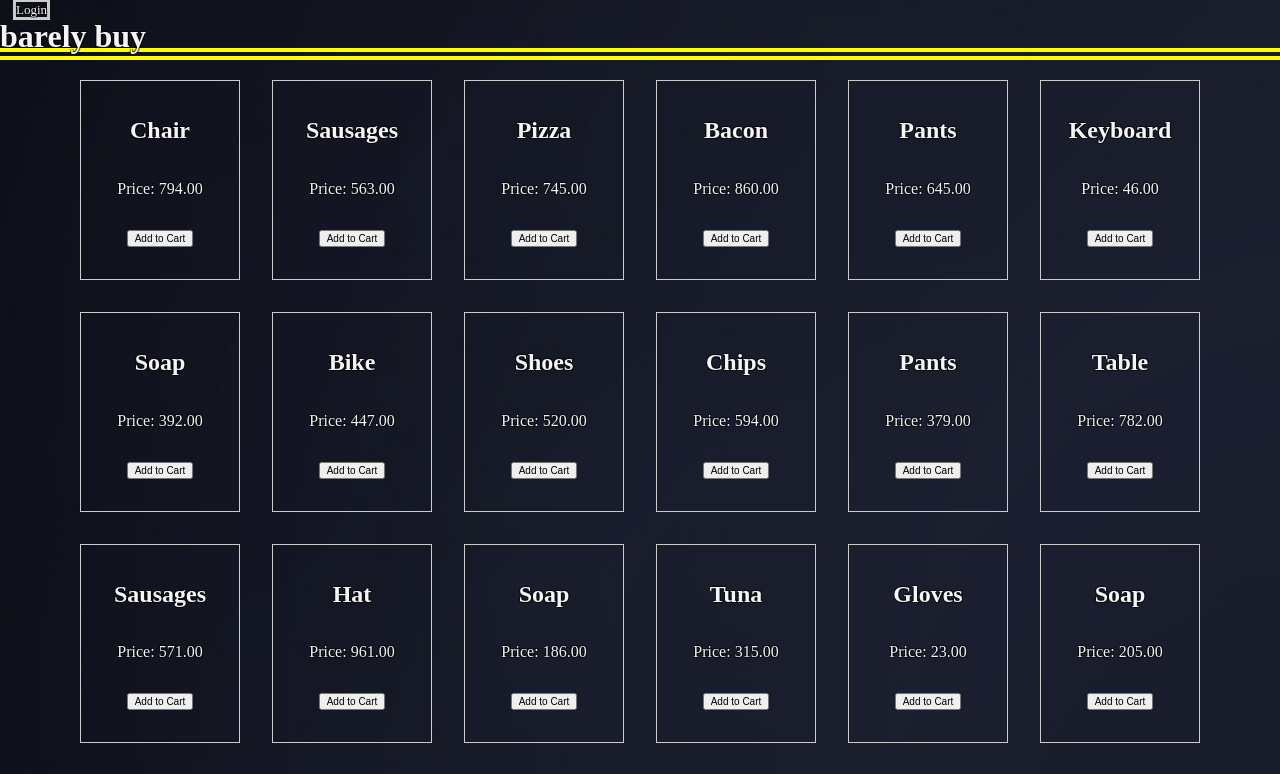
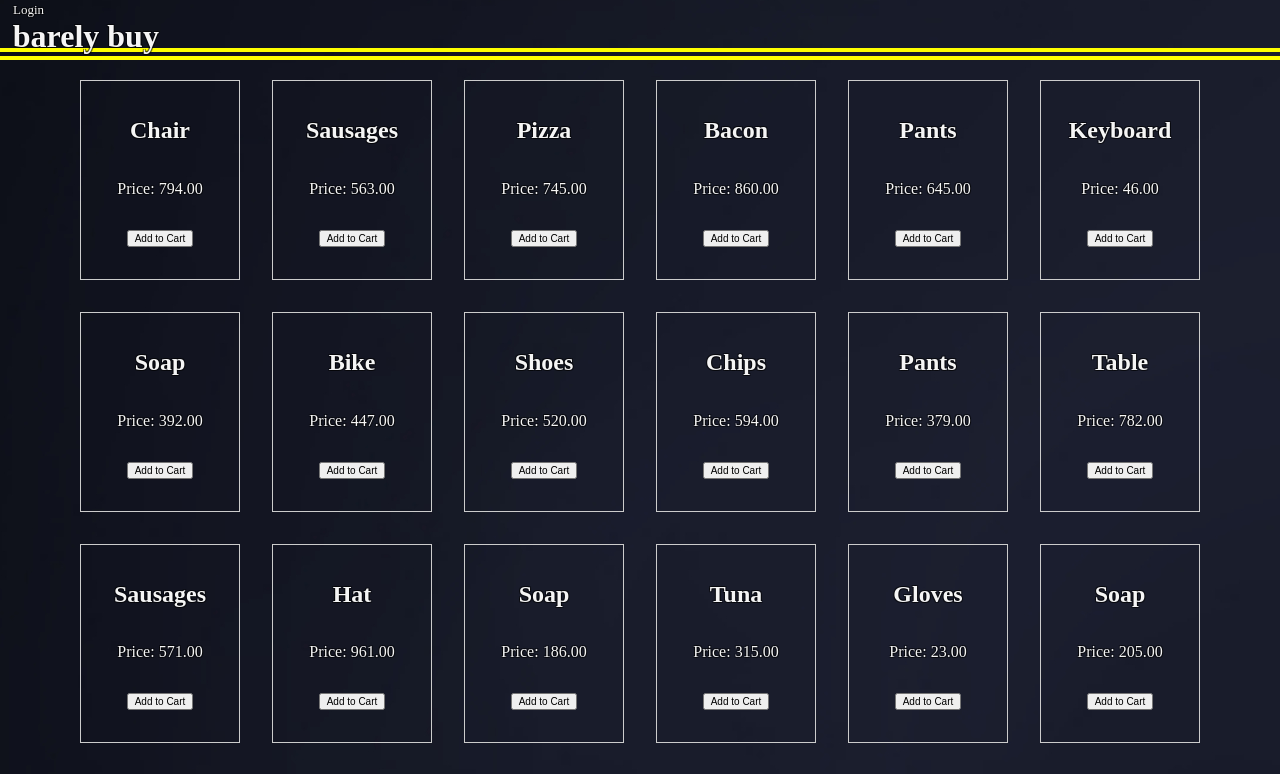
Before and after one commit to mathewlmcdowell/BarelyBuy, a React (Vite) app: page / in a window 1280 px wide. Shown: the top 774 px of the page. Built offline with nearby package versions, Linux system fonts and the light colour scheme.

Commit message:
further css styling

```diff
--- a/src/client/components/Faker.jsx
+++ b/src/client/components/Faker.jsx
@@ -15,7 +15,7 @@ export default function Faker() {
   }
 
   return (
-    <div className="card-container">
+    <div className="card-container outline">
       {data.map((product) => (
         <Card key={product.id} product={product} />
       ))}
--- a/src/client/components/Login.jsx
+++ b/src/client/components/Login.jsx
@@ -43,7 +43,7 @@ const Login = () => {
   };
 
   return (
-    <div>
+    <div className='outline'>
       <h2>Login</h2>
       <form onSubmit={handleSubmit}>
         <div>
--- a/src/client/style.css
+++ b/src/client/style.css
@@ -69,8 +69,6 @@ body{
   padding: auto;
   text-decoration: none;
   color: whitesmoke;
-  border:solid #ccc;
-  background-color: #cccccc00;
   display: inline;
   min-width: fit-content;
   min-height: fit-content;
@@ -81,6 +79,7 @@ body{
   align-items: center;
   color: whitesmoke;
   display: inline;
+  padding-left: 1%;
 }
 
 .outline {
```
